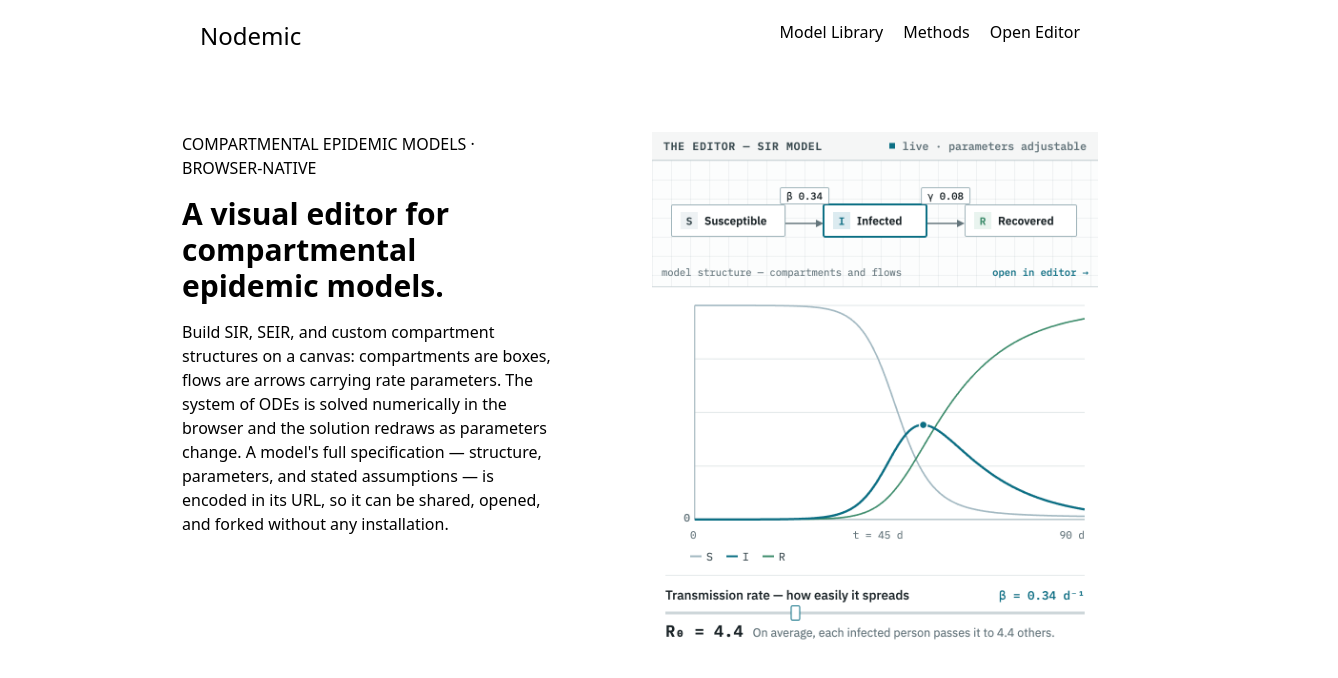
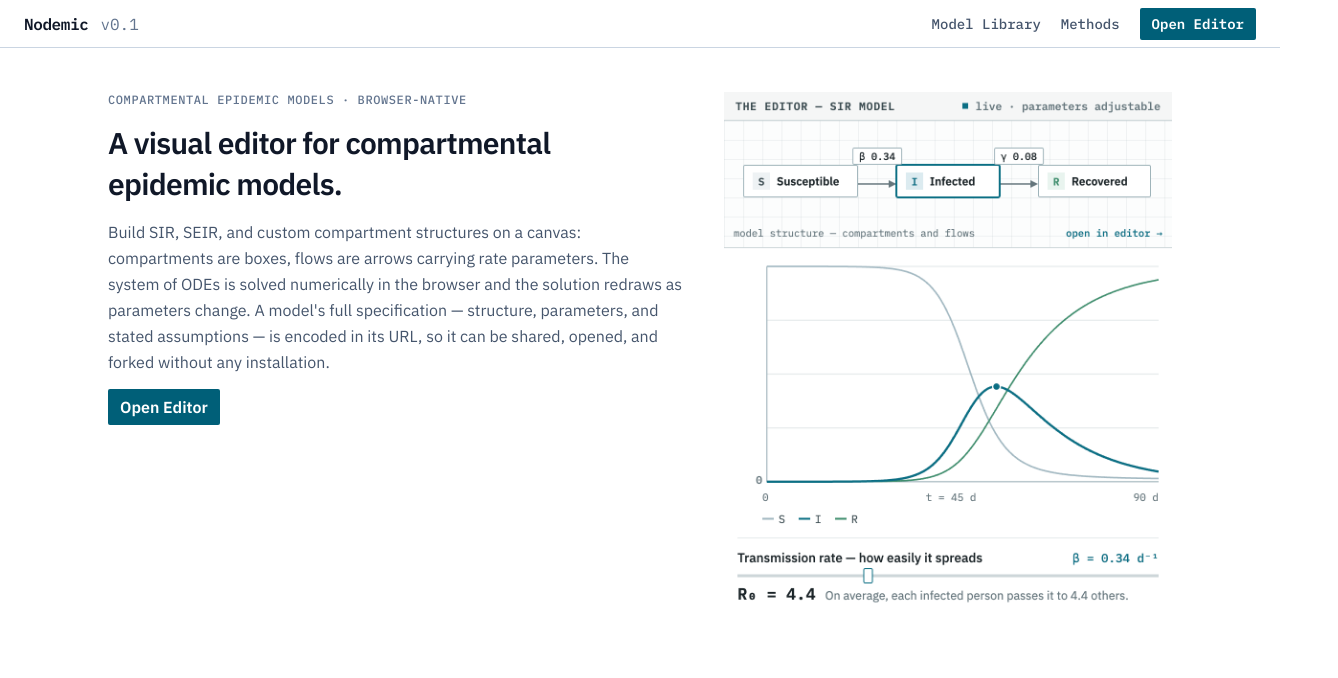
Before and after one commit to evaxliu/nodemic, a Next.js app: page / in a window 1280 px wide. Shown: the top 678 px of the page, 1338 px wide, since content can reach past the window. Built offline with nearby package versions, Linux system fonts and the light colour scheme.

Commit message:
Visual update

```diff
--- a/src/app/globals.css
+++ b/src/app/globals.css
@@ -2,6 +2,6 @@
 @import "tailwindcss";
 
 @theme {
-  --font-display: "IBM Plex Sans", sans-serif;
-  --font-display: "IBM Plex Mono", sans-serif;
+  --font-sans: "IBM Plex Sans", sans-serif;
+  --font-mono: "IBM Plex Mono", sans-serif;
 }
--- a/src/components/Landing.tsx
+++ b/src/components/Landing.tsx
@@ -1,17 +1,26 @@
+import Link from "next/link";
 
 export default function Landing() {
   return (
-    <div className="flex px-10 md:px-30 lg:px-50 py-5 gap-5">
-      <div className="flex flex-col items-start p-10 w-4xl gap-4">
-        <p className="font-[IBM Plex Mono]">COMPARTMENTAL EPIDEMIC MODELS · BROWSER-NATIVE</p>
-        <h1 className="font-[IBM Plex Sans] font-semibold text-3xl">
+    <div className="flex flex-wrap gap-10 max-w-6xl mx-auto px-8 py-11 justify-between text-gray-900">
+      <div className="flex flex-col items-start gap-3.5 flex-1 min-w-sm max-w-xl">
+        <p className="font-mono font-medium text-xs tracking-wider text-slate-500">
+          COMPARTMENTAL EPIDEMIC MODELS · BROWSER-NATIVE
+        </p>
+        <h1 className="font-sans font-semibold text-3xl leading-snug tracking-tight text-balance">
           A visual editor for compartmental epidemic models.
         </h1>
-        <p className="font-[IBM Plex Sans]">
+        <p className="font-sans leading-relaxed text-slate-600 text-pretty">
           Build SIR, SEIR, and custom compartment structures on a canvas: compartments are boxes, flows are arrows carrying rate parameters. The system of ODEs is solved numerically in the browser and the solution redraws as parameters change. A model&apos;s full specification — structure, parameters, and stated assumptions — is encoded in its URL, so it can be shared, opened, and forked without any installation.
         </p>
+        <Link
+          href="/model"
+          className="bg-cyan-800 hover:bg-cyan-900 text-white font-semibold px-3 py-1.5 rounded-xs"
+        >
+          Open Editor
+        </Link>
       </div>
-      <img src="/preview.png" alt="image" className="object-contain h-150 p-10" />
+      <img src="/preview.png" alt="Editor preview" className="object-contain w-md max-w-full self-start" />
     </div>
   );
 }
--- a/src/components/NavBar.tsx
+++ b/src/components/NavBar.tsx
@@ -2,18 +2,20 @@ import Link from "next/link";
 
 export default function NavBar() {
   return (
-    <nav className="flex justify-between px-10 md:px-30 lg:px-50 py-5">
-      <div>
-        <Link href={"/"} className="text-2xl">Nodemic</Link>
+    <nav className="flex items-center justify-between h-12 px-6 border-b border-slate-300 font-mono">
+      <div className="flex items-baseline gap-3">
+        <Link href="/" className="font-semibold tracking-tight text-gray-900">
+          Nodemic
+        </Link>
+        <span className="text-slate-500">v0.1</span>
       </div>
-      <div className="flex gap-5">
-        <Link href={"/library"}>
-          Model Library
-        </Link>
-        <Link href={"/methods"}>
-          Methods
-        </Link>
-        <Link href={"/model"}>
+      <div className="flex items-center gap-5 text-sm font-medium text-slate-600">
+        <Link href="/library" className="hover:text-cyan-800">Model Library</Link>
+        <Link href="/methods" className="hover:text-cyan-800">Methods</Link>
+        <Link
+          href="/model"
+          className="bg-cyan-800 hover:bg-cyan-900 text-white font-semibold px-3 py-1.5 rounded-xs"
+        >
           Open Editor
         </Link>
       </div>
```
